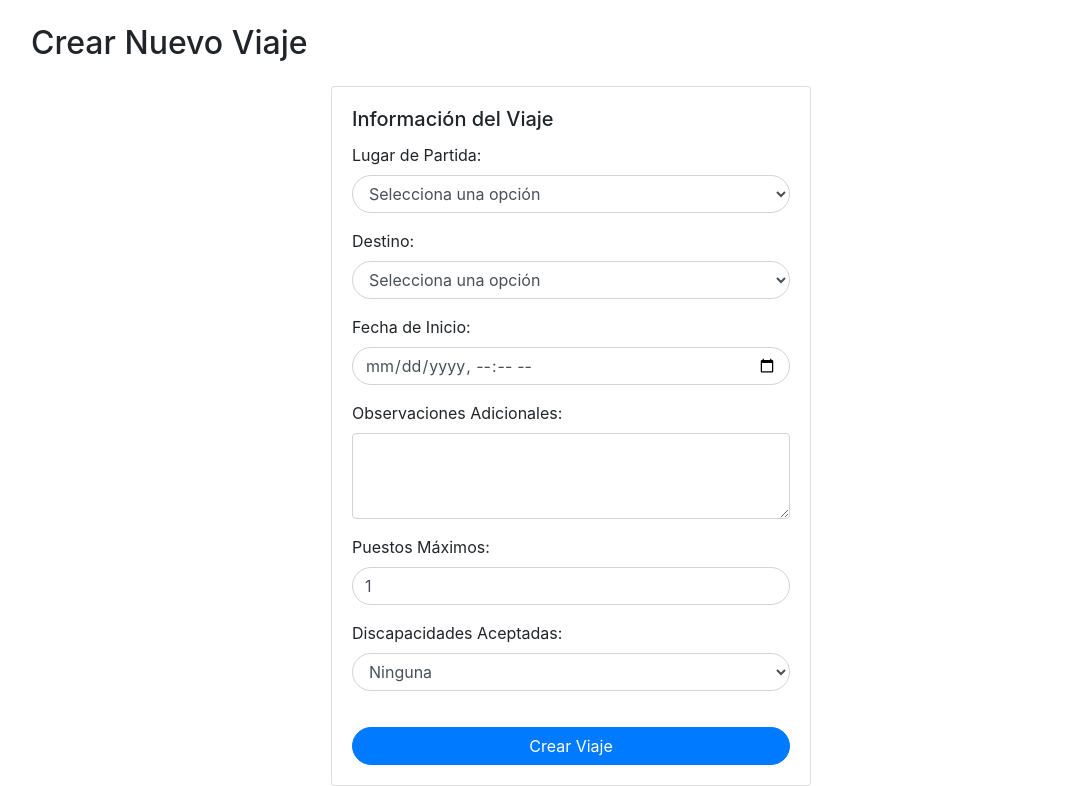
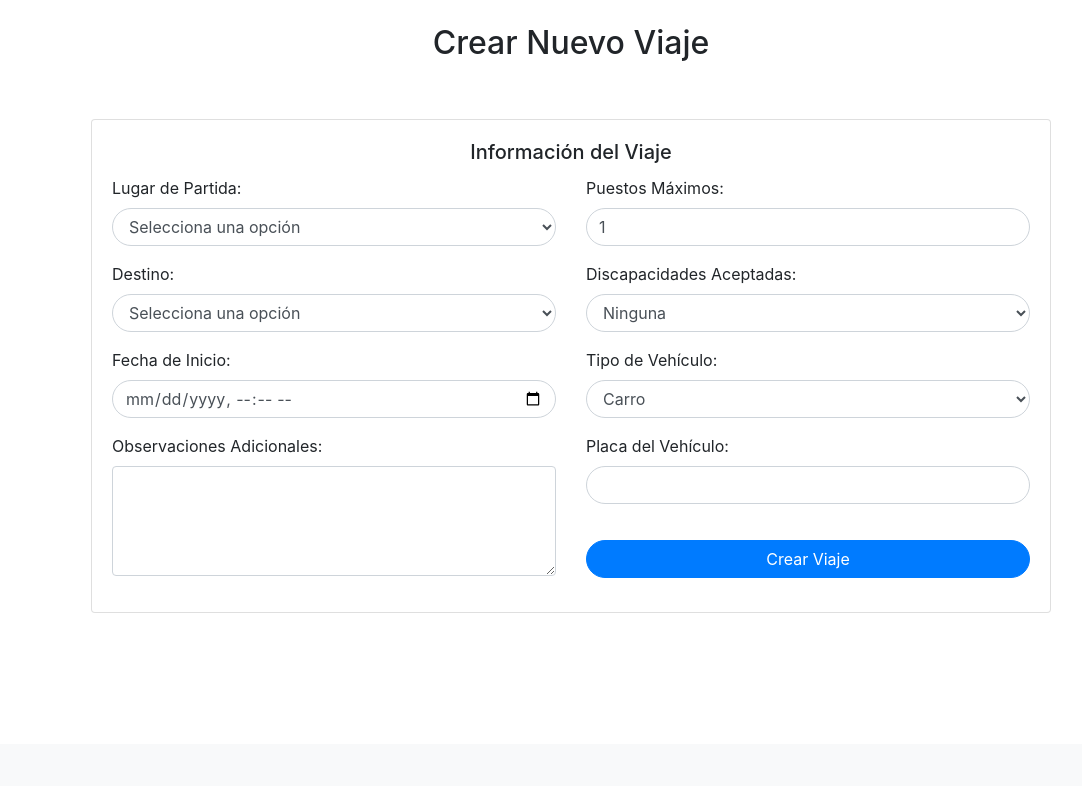
Before and after one commit to jmartinezgr/ppi_17, a Django app: page /viajes/crear_viaje/ in a window 1280 px wide. Shown: the part 56-842 px from the top of the page, without its empty margins (69-1151 px from the left). After the commit the page ends 669 px from the top, so only its background shows below. Run offline with Django 4.2, Linux system fonts and the light colour scheme; a user stored in the database is signed in; data comes from the database, SQL or seed files in the repository; some libraries are stand-ins or nearby versions.

Commit message:
Vista de creación de viajes perfeccionada
Se corrigieron errores para mostrar los mensajes en la vista de creación de viajes, y además se agregaron campos y se le dio una visibilidad en columnas

```diff
--- a/conductor_amigo/viajes/forms.py
+++ b/conductor_amigo/viajes/forms.py
@@ -62,7 +62,7 @@
 
     observaciones = forms.CharField(
         label="Observaciones",
-        widget=forms.Textarea(attrs={'class': 'form-control', 'rows': 3}),
+        widget=forms.Textarea(attrs={'class': 'form-control', 'rows': 4}),
         required=False,
     )
 
@@ -75,6 +75,21 @@
 
     discapacidades_aceptadas = forms.ChoiceField(
         choices=Viaje.INCAPACIDAD_CHOICES,
-        label="Discapacidades Aceptadas",
+        label="Situaciones de discapacidad Aceptadas",
         widget=forms.Select(attrs={'class': 'form-control rounded-pill'}),
     )
+
+    tipo_vehiculo = forms.ChoiceField(
+        choices=[
+            ('carro', 'Carro'),
+            ('moto', 'Moto'),
+        ],
+        label="Tipo de Vehículo",
+        widget=forms.Select(attrs={'class': 'form-control rounded-pill'}),
+    )
+
+    placa_vehiculo = forms.CharField(
+        max_length=10,
+        label="Placa del Vehículo",
+        widget=forms.TextInput(attrs={'class': 'form-control rounded-pill'}),
+    )
--- a/conductor_amigo/viajes/models.py
+++ b/conductor_amigo/viajes/models.py
@@ -32,6 +32,8 @@
     condicion = models.CharField('Condición del Viaje', max_length=23, choices=CONDICIONES_VIAJE, default='Activo')
     puestos_maximos = models.IntegerField('Puestos Máximos', default=1)
     discapacidades = models.CharField('Discapacidades Aceptadas',choices=INCAPACIDAD_CHOICES,default='ninguna',max_length=30)
+    tipo_vehiculo = models.CharField('Tipo de Vehículo', max_length=50, choices=(('Carro', 'Carro'), ('Moto', 'Moto')))
+    placa_vehiculo = models.CharField('Placa del Vehículo', max_length=20)
 
     def __str__(self):
         """
--- a/conductor_amigo/viajes/templates/conductores/crear_viaje.html
+++ b/conductor_amigo/viajes/templates/conductores/crear_viaje.html
@@ -2,19 +2,28 @@
 
 {% block content %}
 <div class="container mt-4">
-    <h2 class="mb-4">Crear Nuevo Viaje</h2>
+    <h2 class="mb-4 text-center">Crear Nuevo Viaje</h2>
     <div class="d-flex justify-content-center align-items-center" style="min-height: 70vh;">
-        <form method="post">
-            {% csrf_token %}
-            <div class="card" style="width: 30rem;">
+        <div class="card" style="width: 60rem;">
             <div class="card-body">
+                {% if messages %}
                     {% for message in messages %}
-                        <div class="alert alert-danger" id="Errocito">
+                        {% if message.tags == 'success' %}
+                            <div class="alert alert-success" role="alert" id="Errorcito">
                                 {{ message }}
                             </div>
+                        {% elif message.tags == 'error' %}
+                            <div class="alert alert-danger" role="alert" id="Errorcito">
+                                {{ message }}
+                            </div>
+                        {% endif %}
                     {% endfor %}
+                {% endif %}
                 <form method="post" enctype="multipart/form-data">
-                    <h5 class="card-title">Información del Viaje</h5>
+                    {% csrf_token %}
+                    <h5 class="card-title text-center">Información del Viaje</h5>
+                    <div class="row">
+                        <div class="col-md-6">
                             <div class="mb-3">
                                 <label for="{{ form.inicio.id_for_label }}" class="form-label">Lugar de Partida:</label>
                                 {{ form.inicio }}
@@ -31,6 +40,8 @@
                                 <label for="{{ form.observaciones.id_for_label }}" class="form-label">Observaciones Adicionales:</label>
                                 {{ form.observaciones }}
                             </div>
+                        </div>
+                        <div class="col-md-6">
                             <div class="mb-3">
                                 <label for="{{ form.puestos_maximos.id_for_label }}" class="form-label">Puestos Máximos:</label>
                                 {{ form.puestos_maximos }}
@@ -39,37 +50,30 @@
                                 <label for="{{ form.discapacidades_aceptadas.id_for_label }}" class="form-label">Discapacidades Aceptadas:</label>
                                 {{ form.discapacidades_aceptadas }}
                             </div>
+                            <div class="mb-3">
+                                <label for="{{ form.tipo_vehiculo.id_for_label }}" class="form-label">Tipo de Vehículo:</label>
+                                {{ form.tipo_vehiculo }}
+                            </div>
+                            <div class="mb-3">
+                                <label for="{{ form.placa_vehiculo.id_for_label }}" class="form-label">Placa del Vehículo:</label>
+                                {{ form.placa_vehiculo }}
+                            </div>
                             <button class="btn btn-primary w-100 rounded-pill" type="submit" style="margin-top:20px;">Crear Viaje</button>
-                    <div id="loading-message" style="display: none; margin-top: 10px; text-align: center;">
-                    </div>
                         </div>
                     </div>
                 </form>
             </div>
         </div>
+    </div>
+</div>
 
 <script>
-    document.getElementById('search-form').addEventListener('submit', function() {
-        document.getElementById('search-button').style.display = 'none';
-        document.getElementById('loading-message').style.display = 'block';
-    });
-</script>
-
-<script>
-    // Ocultar el mensaje de error después de 5 segundos (5000 milisegundos)
-    setTimeout(function() {
-      var errorMessage = document.getElementById('login-error-message');
+    setTimeout(function () {
+        var errorMessage = document.getElementById("Errorcito");
         if (errorMessage) {
-        errorMessage.style.display = 'none';
+            errorMessage.style.display = "none";
         }
-    }, 5000); // 5000 ms = 5 segundos
-
-    setTimeout(function() {
-      var errorMessage = document.getElementById('lolograste');
-      if (errorMessage) {
-        errorMessage.style.display = 'none';
-      }
-    }, 5000); // 5000 ms = 5 segundos
+    }, 4000);
 </script>
 
 {% endblock %}
--- a/conductor_amigo/viajes/views.py
+++ b/conductor_amigo/viajes/views.py
@@ -153,10 +153,8 @@
             observaciones = form.cleaned_data['observaciones']
             puestos_maximos = form.cleaned_data['puestos_maximos']
             discapacidades_aceptadas = form.cleaned_data['discapacidades_aceptadas']
-
-            print(puestos_maximos)
-            print(fecha_inicio_str)
-            print(destino)
+            tipo_vehiculo = form.cleaned_data['tipo_vehiculo']
+            placa_vehiculo = form.cleaned_data['placa_vehiculo']
 
             conductor = Usuario.objects.get(username=request.user.username)
 
@@ -168,6 +166,8 @@
                 observaciones=observaciones,
                 puestos_maximos=puestos_maximos,
                 discapacidades=discapacidades_aceptadas,
+                tipo_vehiculo=tipo_vehiculo,
+                placa_vehiculo=placa_vehiculo,
             )
 
             # Redirigir a alguna página de éxito o detalles del viaje
```
Lines whose indentation alone changed are shown as unchanged.
